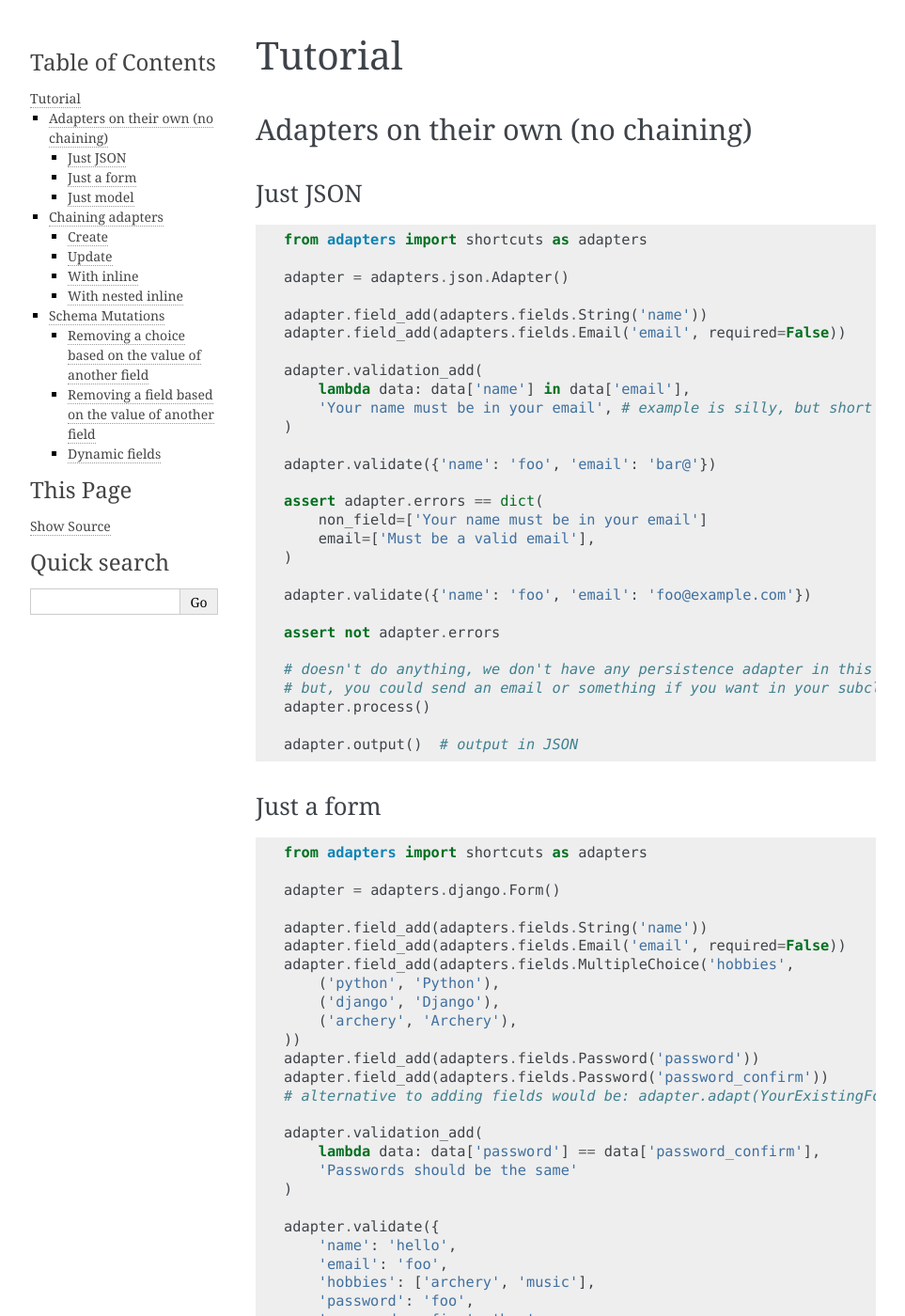
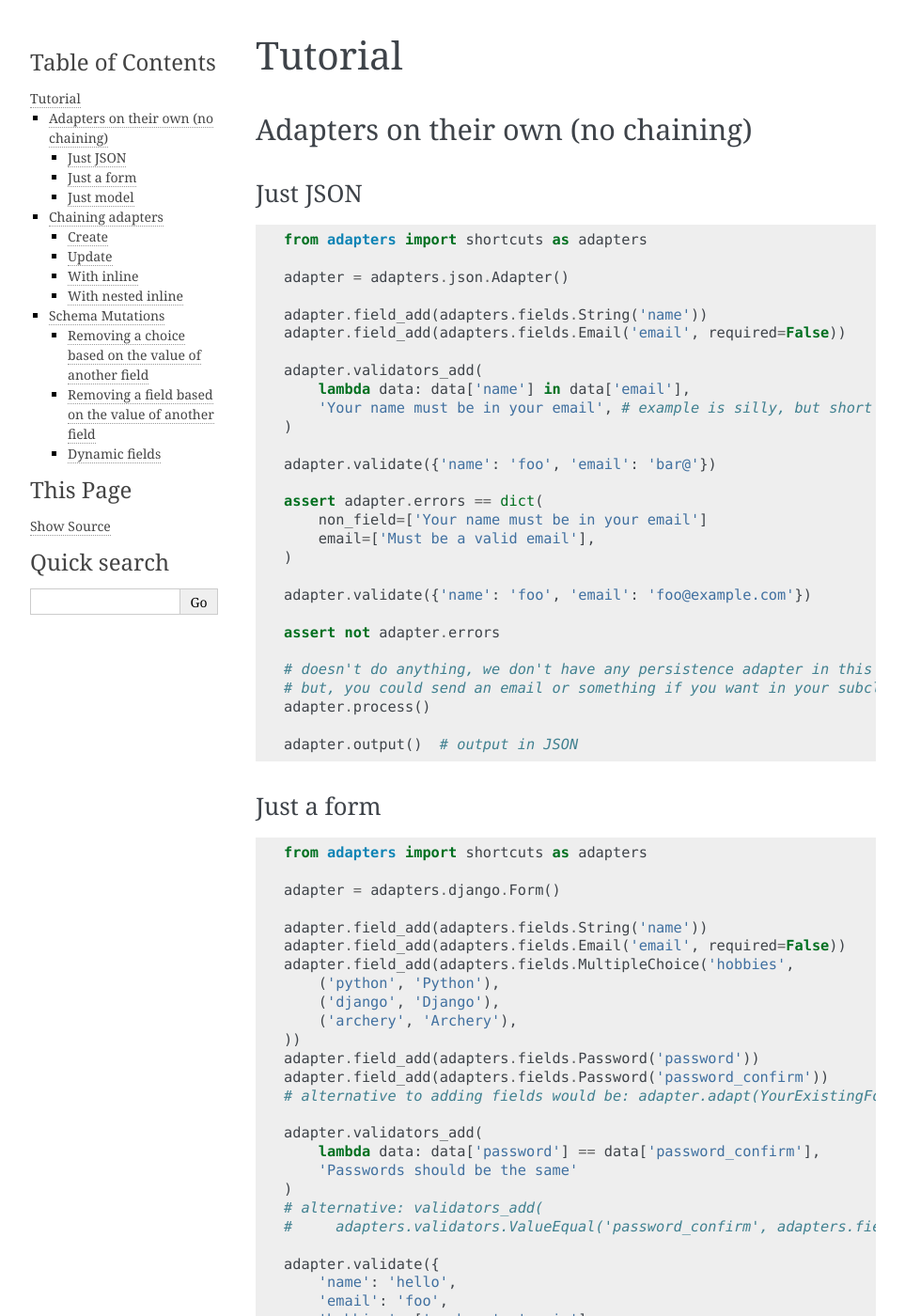
Before and after one commit to mjtamlyn/django-adapters, a Sphinx documentation site: the page built from docs/source/tutorial.rst, in a window 1280 px wide and 1400 px high. Shown: the whole window at 94% size, without its empty margins (148-1111 px from the left). Built offline with Sphinx 7.4.7, drawn with Linux system fonts in a browser that asks for light colours; some of the changed text lies outside the part shown.

Commit message:
Reuse validators for mutations

```diff
--- a/docs/source/tutorial.rst
+++ b/docs/source/tutorial.rst
@@ -18,7 +18,7 @@ Just JSON
     adapter.field_add(adapters.fields.String('name'))
     adapter.field_add(adapters.fields.Email('email', required=False))
 
-    adapter.validation_add(
+    adapter.validators_add(
         lambda data: data['name'] in data['email'],
         'Your name must be in your email', # example is silly, but short !
     )
@@ -61,10 +61,12 @@ Just a form
     adapter.field_add(adapters.fields.Password('password_confirm'))
     # alternative to adding fields would be: adapter.adapt(YourExistingForm)
 
-    adapter.validation_add(
+    adapter.validators_add(
         lambda data: data['password'] == data['password_confirm'],
         'Passwords should be the same'
     )
+    # alternative: validators_add(
+    #     adapters.validators.ValueEqual('password_confirm', adapters.fields.Field('password')))
 
     adapter.validate({
         'name': 'hello',
@@ -321,7 +323,7 @@ validation, rerendering, and of course live in the browser.<Paste>
             'service', ['support'],
         ),
         conditions=[
-            adapters.conditions.ValueEqual('platform', 'windows'),
+            adapters.validators.ValueEqual('platform', 'windows'),
         ]
     )
 
@@ -353,7 +355,7 @@ So, we have the same as above, except we add a different mutation:
     adapter.mutation_add(
         adapters.mutations.FieldRemove('service'),
         conditions=[
-            adapters.conditions.ValueEqual('platform', 'windows'),
+            adapters.validators.ValueEqual('platform', 'windows'),
         ]
     )
 
```
